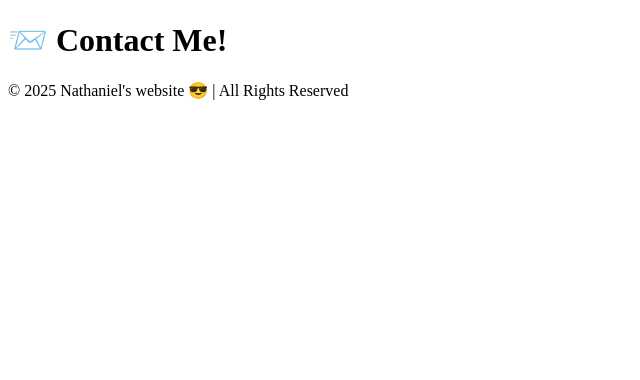
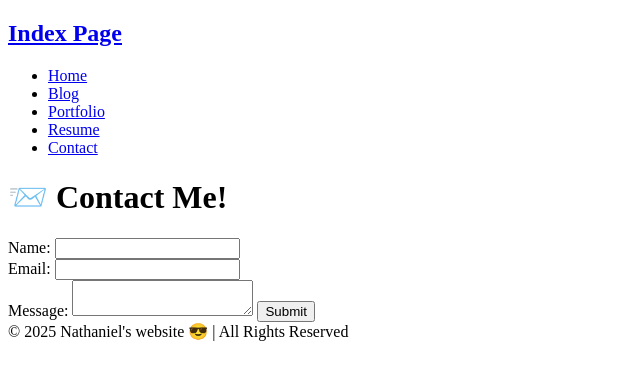
Before and after one commit to OverseerUniverse/OverseerUniverse.github.io, a plain HTML site: page contact.html in a window 1280 px wide. Shown: the whole page, without its empty margins (0-640 px from the left). Drawn offline with Linux system fonts and the light colour scheme.

Commit message:
feat: Add navigation bar, project section in portfolio, and contact form. + cool pictures

```diff
--- a/contact.html
+++ b/contact.html
@@ -6,12 +6,29 @@
   <body>
     <header></header>
     <nav class="navbar">
-      <h1 class="logo"></h1>
+      <h1 class="logo"><a href="index.html">Index Page</a></h1>
+      <ul class="nav-list">
+        <li><a href="index.html">Home</a></li>
+        <li><a href="blog.html">Blog</a></li>
+        <li><a href="portfolio.html">Portfolio</a></li>
+        <li><a href="resume.html">Resume</a></li>
+        <li><a href="contact.html">Contact</a></li>
+      </ul>
     </nav>
     <main>
       <h1>📨 Contact Me!</h1>
       <div class="contact">
-        <div class="contact-image"></div>
+        <form id="contact-form">
+          <label for="Name">Name:</label>
+          <input type="text" id="Name" />
+          <br />
+          <label for="Email">Email:</label>
+          <input type="text" id="Email" />
+          <br />
+          <label for="textbox">Message:</label>
+          <textarea name="textbox"> </textarea>
+          <input type="submit" />
+        </form>
         <div class="contact-text"></div>
       </div>
     </main>
```
Also changed, not shown: blog.html (+8 -1 lines), index.html (+11 -2 lines), portfolio.html (+19 -3 lines), resume.html (+8 -1 lines), Trunks.jpg (added), domocat.jpg (added).
